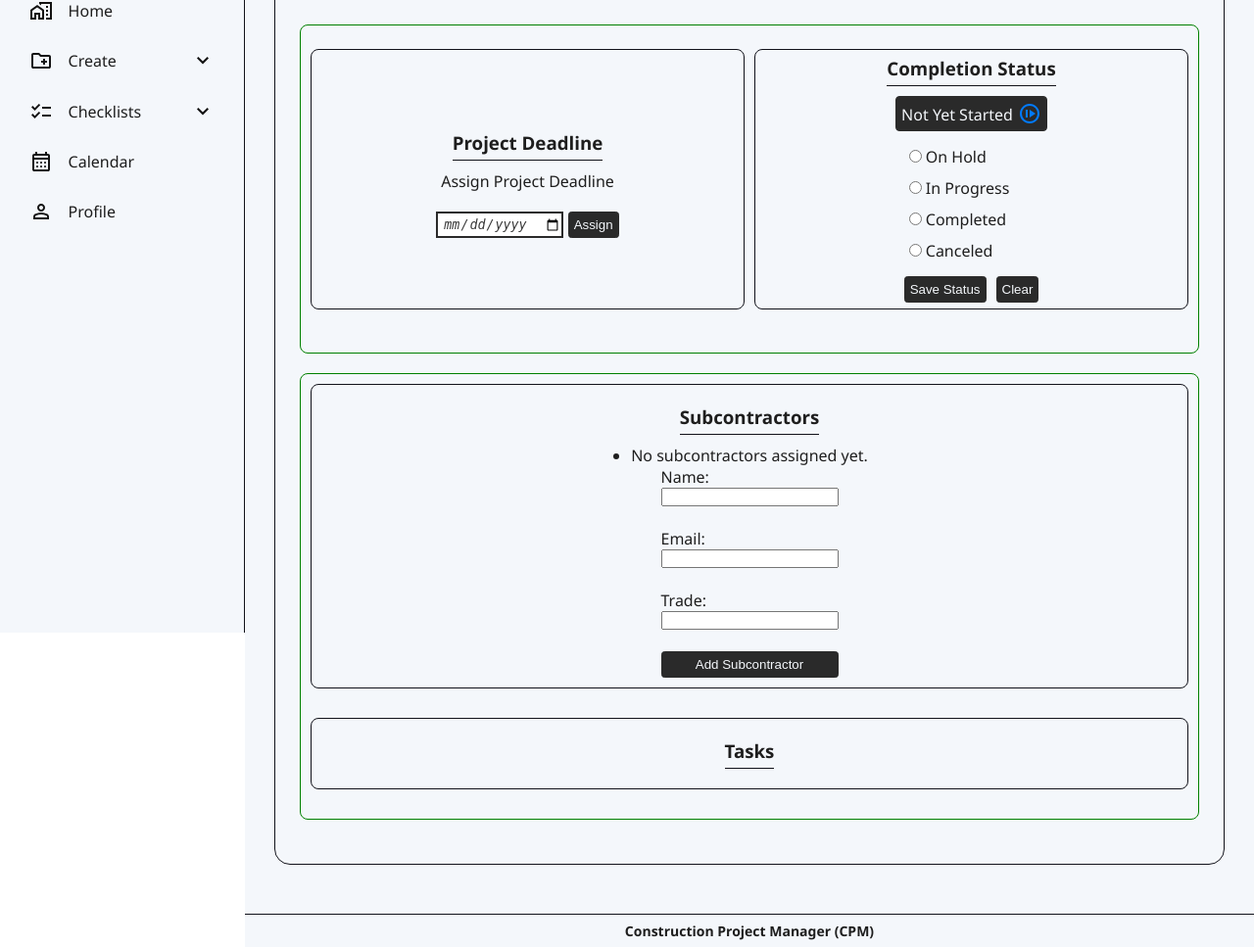
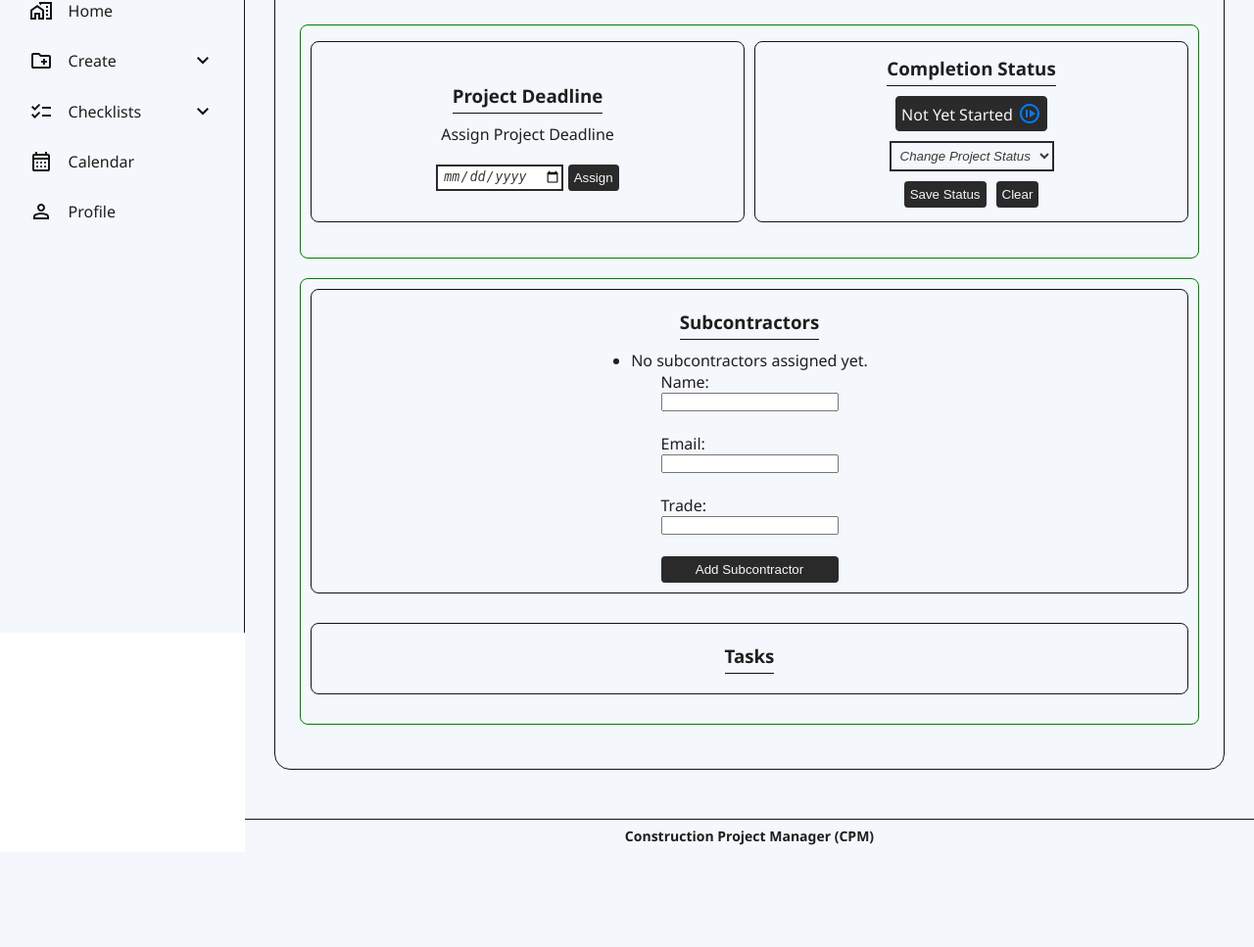
Before and after one commit to EchoingTime/construction-project-manager, a Flask app: page /view-project/2 in a window 1280 px wide. Shown: the part 154-1121 px from the top of the page at 98% size. After the commit the page ends 1017 px from the top, so only its background shows below. Run offline with Flask 3, Linux system fonts and the light colour scheme; a user stored in the database is signed in.

Commit message:
Changed radio button list to a select list

```diff
--- a/website/static/style.css
+++ b/website/static/style.css
@@ -617,18 +617,26 @@ main {
 #project-details h3 {
   margin-top: 10px;
 }
+#project-details select {
+  border: 2px solid var(--accent-clr);
+  padding: 5px;
+  color: var(--text-faded-clr);
+  font-style: italic;
+  background-color: var(--base-clr);
+}
+#project-details select:focus {
+  outline: none;
+  border-color: var(--hover-clr);
+}
 #project-details #completion-form .buttons {
   display: flex;
+  justify-content: center;
   flex-direction: row;
   gap: 10px;
 }
 #project-details #completion-form button {
   margin-top: 10px;
   margin-bottom: 10px;
-}
-#project-details #completion-form li {
-  list-style: none;
-  padding: 5px;
 }
 #project-details #completion-status-sub-section p {
   display: flex;
--- a/website/templates/project.html
+++ b/website/templates/project.html
@@ -373,70 +373,22 @@
               method="POST"
               action="{{ url_for('views.update_project_completion_status', project_id=project.id) }}"
             >
-              <ul>
+              <select id="project-status" name="project-status">
+                <option value="" disabled selected hidden>
+                  Change Project Status
+                </option>
                 {% if project.progress != 'Not Yet Started' %}
-                <li>
-                  <label for="status-not-yet-started">
-                    <!-- for connects to id -->
-                    <input
-                      type="radio"
-                      id="status-not-yet-started"
-                      name="project-status"
-                      value="Not Yet Started"
-                    />
-                    Not Yet Started
-                  </label>
-                </li>
+                <option value="Not Yet Started">Not Yet Started</option>
                 {% endif %} {% if project.progress != 'On Hold' %}
-                <li>
-                  <label for="status-on-hold">
-                    <input
-                      type="radio"
-                      id="status-on-hold"
-                      name="project-status"
-                      value="On Hold"
-                    />
-                    On Hold
-                  </label>
-                </li>
+                <option value="On Hold">On Hold</option>
                 {% endif %} {% if project.progress != 'In Progress' %}
-                <li>
-                  <label for="status-in-progress">
-                    <input
-                      type="radio"
-                      id="status-in-progress"
-                      name="project-status"
-                      value="In Progress"
-                    />
-                    In Progress
-                  </label>
-                </li>
+                <option value="In Progress">In Progress</option>
                 {% endif %} {% if project.progress != 'Completed' %}
-                <li>
-                  <label for="status-completed">
-                    <input
-                      type="radio"
-                      id="status-completed"
-                      name="project-status"
-                      value="Completed"
-                    />
-                    Completed
-                  </label>
-                </li>
+                <option value="Completed">Completed</option>
                 {% endif %} {% if project.progress != 'Canceled' %}
-                <li>
-                  <label for="status-canceled">
-                    <input
-                      type="radio"
-                      id="status-canceled"
-                      name="project-status"
-                      value="Canceled"
-                    />
-                    Canceled
-                  </label>
-                </li>
+                <option value="Canceled">Canceled</option>
                 {% endif %}
-              </ul>
+              </select>
               <div class="buttons">
                 <button type="submit">Save Status</button>
                 <button type="reset">Clear</button>
```
Also changed, not shown: website/database.db.
